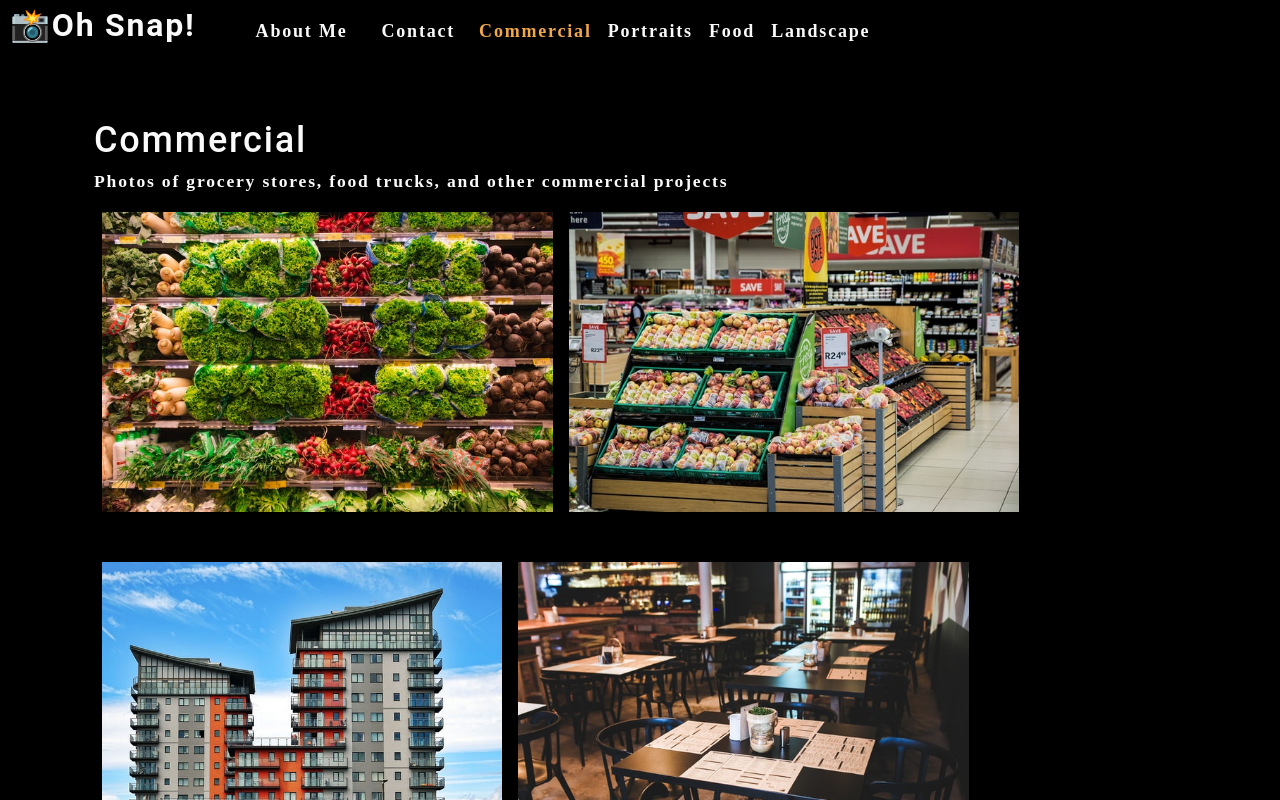
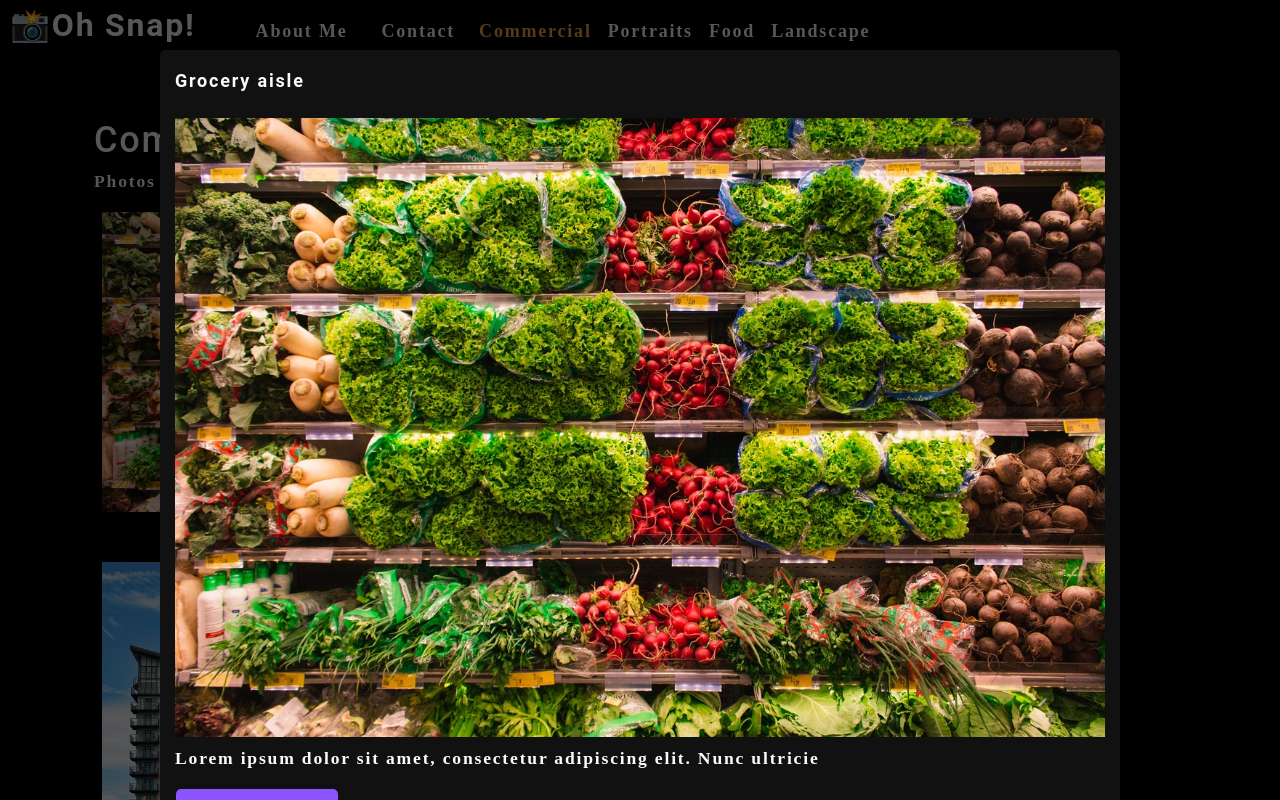
Before and after one commit to palminski/photo-port, a React (Create React App) app: page / in a window 1280 px wide. Both pictures are taken after a click on the picture 327 px from the left and 361 px from the top of the page. Shown: the top 800 px of the page. Built offline with nearby package versions, Linux system fonts and the light colour scheme.

Commit message:
added ability to open model

```diff
--- /dev/null
+++ b/src/components/Modal/index.js
@@ -0,0 +1,21 @@
+import React from 'react';
+
+function Modal({currentPhoto}) {
+    const{name,category,description,index} = currentPhoto;
+    return (
+        <div className='modalBackdrop'>
+            <div className='modalContainer'>
+                <h3 className="modalTitle">{name}</h3>
+                <img alt='current category' src={require(`../../assets/large/${category}/${index}.jpg`)}/>
+                <p>
+                    {description}
+                </p>
+                <button type="button">
+                    Close this modal.
+                </button>
+            </div>
+        </div>
+    );
+}
+
+export default Modal;
--- a/src/components/PhotoList/index.js
+++ b/src/components/PhotoList/index.js
@@ -1,8 +1,12 @@
 import React, {useState} from 'react';
 import test from '../../assets/small/commercial/0.jpg';
-
+import Modal from '../Modal';
 
 function PhotoList({category}) {
+
+    const [currentPhoto, setCurrentPhoto] = useState();
+
+    const[isModalOpen,setIsModalOpen] = useState(false);
 
     const [photos] = useState([
         {
@@ -104,13 +108,19 @@
 
     const currentPhotos = photos.filter((photo) => photo.category === category);
 
+    const toggleModal = (image,i) => {
+      //current photo
+      setCurrentPhoto({...image, index: i});
+      setIsModalOpen(true);
+    }
+
     console.log(currentPhotos);
     console.log(test);
     return(
         <div>
+          {isModalOpen && <Modal currentPhoto={currentPhoto}/>}
             <div className='flex-row'>
-
-                {currentPhotos.map((image, i) => <img src={require(`../../assets/small/${category}/${i}.jpg`)} alt={image.name} className="img-thumbnail mx-1" key={image.name}/>)}
+                {currentPhotos.map((image, i) => <img src={require(`../../assets/small/${category}/${i}.jpg`)} alt={image.name} className="img-thumbnail mx-1" onClick={()=>toggleModal(image,i)} key={image.name}/>)}
             </div>
         </div>
     )
```
